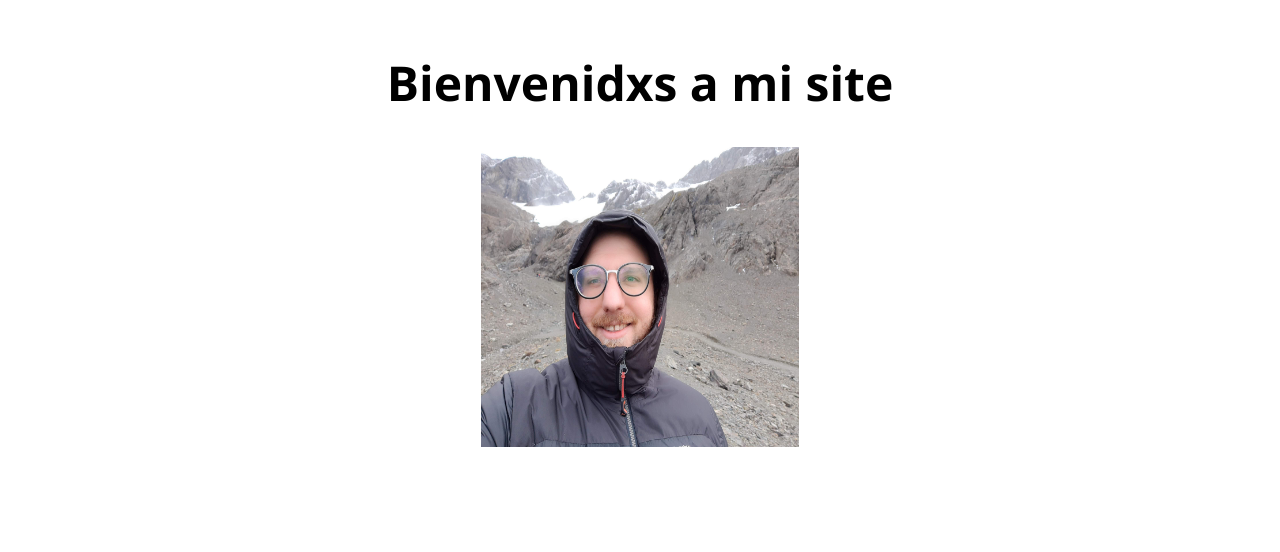
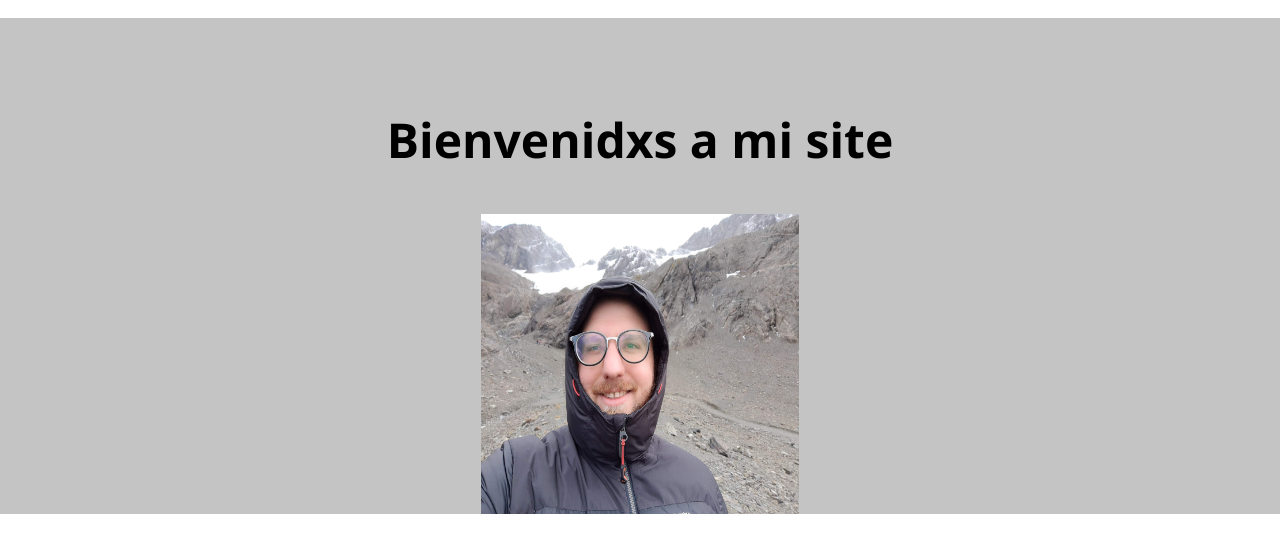
Before and after one commit to alanlipschutz/desafio-m3-final, a plain HTML site: page index.html in a window 1280 px wide. Shown: the part 74-626 px from the top of the page. Drawn offline with nearby package versions, Linux system fonts and the light colour scheme.

Commit message:
otro commit

```diff
--- a/index.css
+++ b/index.css
@@ -35,6 +35,7 @@ body {
 .main {
   display: grid;
   justify-items: center;
+  background-color: #c4c4c4;
 }
 
 .imagen {
@@ -46,4 +47,5 @@ body {
   font-size: 48px;
   font-family: "Open Sans";
   text-align: center;
+  margin: 89px 42px 42px;
 }
```
